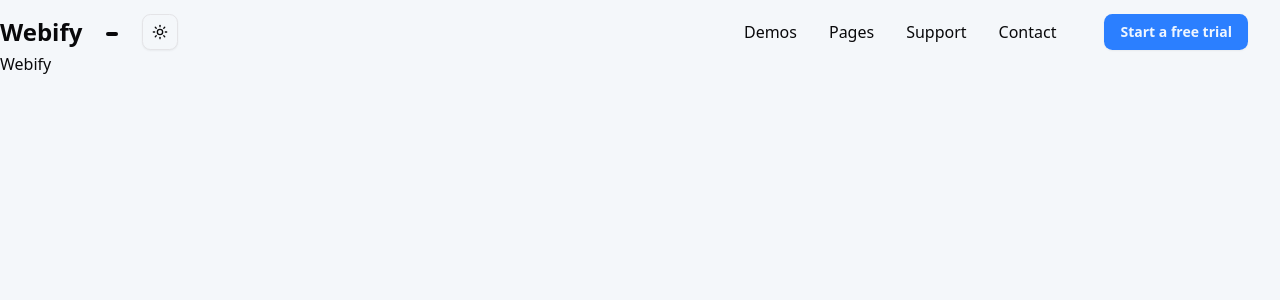
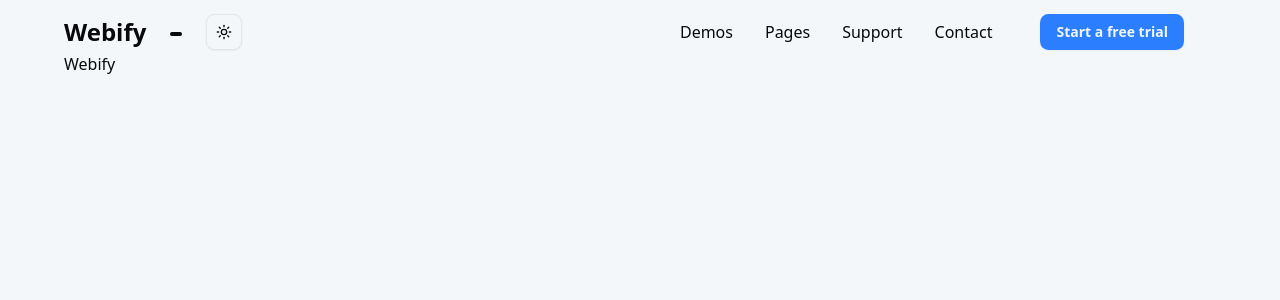
Before and after one commit to Taib-Rabah/webify, a Next.js app: page / in a window 1280 px wide. Shown: the top 300 px of the page. Built offline with nearby package versions, Linux system fonts and the light colour scheme.

Commit message:
fix: prevent page shrink when dropdown menu opens

```diff
--- a/src/app/layout.tsx
+++ b/src/app/layout.tsx
@@ -21,10 +21,12 @@ export default function RootLayout({
 }>) {
   return (
     <html lang="en" suppressHydrationWarning>
-      <body className={`${geistSans.variable} antialiased max-w-7xl mx-auto w-dvw!`}>
+      <body className={`${geistSans.variable} antialiased`}>
         <Providers>
-          <Header />
-          {children}
+          <div className="max-w-6xl mx-auto">
+            <Header />
+            {children}
+          </div>
         </Providers>
       </body>
     </html>
```
